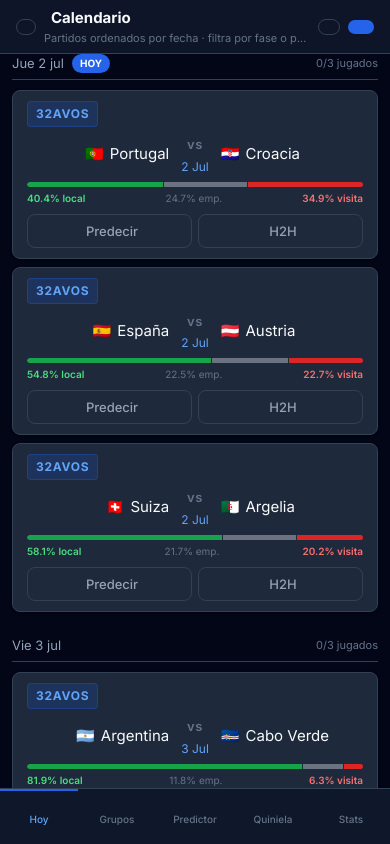
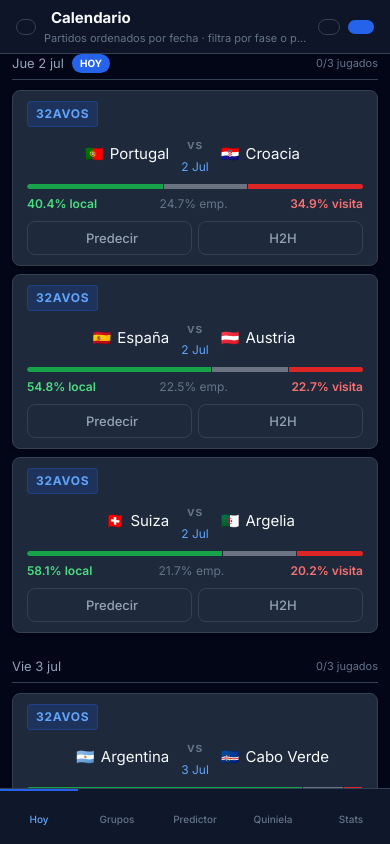
Before and after one commit to fjhr/quiniela-mundial-2026, a React (Vite) app: page / in a window 390 px wide. Built offline with nearby package versions, Linux system fonts and the light colour scheme; no server answers; some icons are missing.

Commit message:
fix: restaurar mc-probs en el div de labels para que el override mobile aplique correctamente

```diff
--- a/src/components/MatchCard.jsx
+++ b/src/components/MatchCard.jsx
@@ -43,13 +43,13 @@ export default function MatchCard({ match, teams, matchTimes, sched, pW, pD, pL,
 
       {/* Probability bars */}
       {showProbs && (
-        <div className="mc-probs" style={{ marginTop: 8 }}>
+        <div style={{ marginTop: 8 }}>
           <div style={{ display: 'flex', height: 5, borderRadius: 99, overflow: 'hidden', gap: 1 }}>
             <div style={{ width: `${pW * 100}%`, background: 'var(--green)', borderRadius: '99px 0 0 99px', flexShrink: 0 }} />
             <div style={{ width: `${pD * 100}%`, background: 'var(--gray)', flexShrink: 0 }} />
             <div style={{ width: `${pL * 100}%`, background: 'var(--red)', borderRadius: '0 99px 99px 0', flexShrink: 0 }} />
           </div>
-          <div style={{ display: 'flex', justifyContent: 'space-between', marginTop: 4, fontSize: 10, color: 'var(--text-500)' }}>
+          <div className="mc-probs" style={{ display: 'flex', justifyContent: 'space-between', marginTop: 4, fontSize: 10, color: 'var(--text-500)' }}>
             <span style={{ color: 'var(--green-400)', fontWeight: 600 }}>{(pW * 100).toFixed(1)}% local</span>
             <span>{(pD * 100).toFixed(1)}% emp.</span>
             <span style={{ color: 'var(--red-400)', fontWeight: 600 }}>{(pL * 100).toFixed(1)}% visita</span>
```
